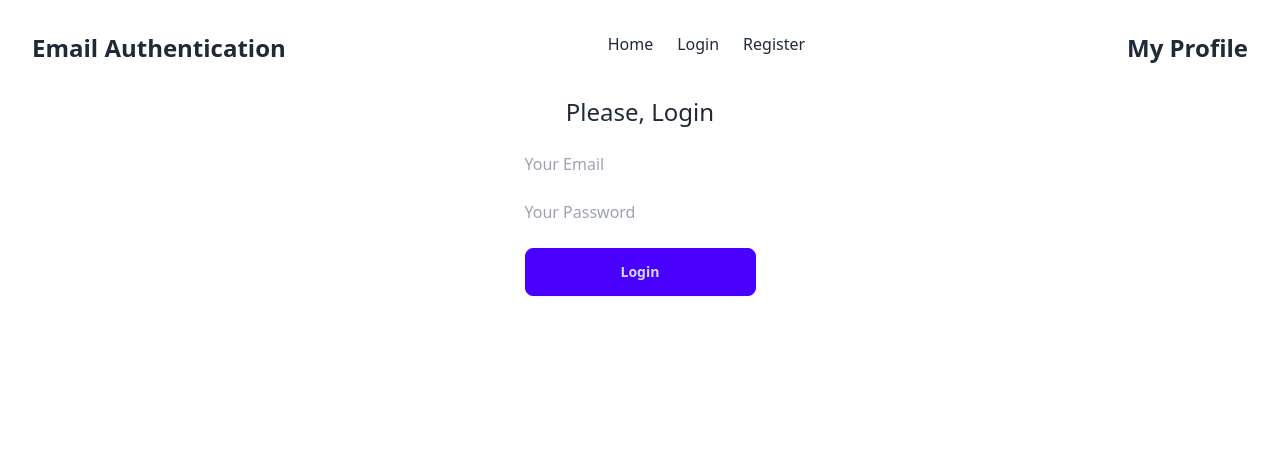
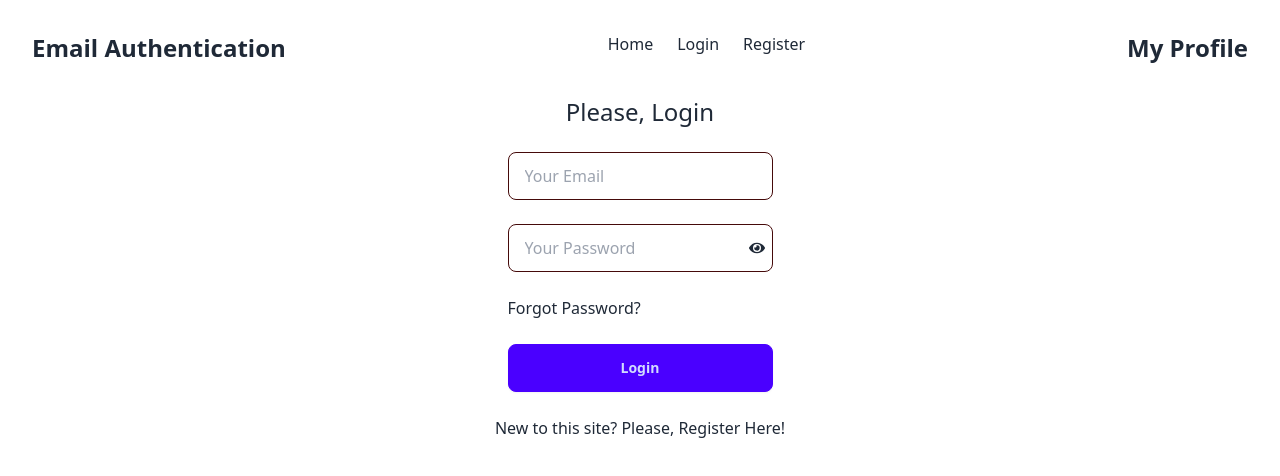
Before and after one commit to nazmul-nhb/user-email-password-auth, a React (Vite) app: page /login in a window 1280 px wide. Shown: the top 476 px of the page. Built offline with nearby package versions, Linux system fonts and the light colour scheme.

Commit message:
adde password reset functionalities

```diff
--- a/src/pages/Login.jsx
+++ b/src/pages/Login.jsx
@@ -1,28 +1,66 @@
-import { signInWithEmailAndPassword } from "firebase/auth";
+import { sendPasswordResetEmail, signInWithEmailAndPassword } from "firebase/auth";
 import auth from "../firebase.config";
+import { useRef, useState } from "react";
+import { FaEye, FaEyeSlash } from "react-icons/fa";
+import { Link } from "react-router-dom";
 
 const Login = () => {
 
-    const handleLogin =(e) => {
+    const [loginError, setLoginError] = useState('');
+    const [success, setSuccess] = useState('');
+    const [showPassword, setShowPassword] = useState(false);
+    const emailRef = useRef(null);
+
+    const handleLogin = (e) => {
         e.preventDefault();
         const email = e.target.email.value;
         const password = e.target.password.value;
+
+        setLoginError('');
+        setSuccess('');
+
         signInWithEmailAndPassword(auth, email, password)
             .then(result => {
                 console.log(result.user);
+                setSuccess('User Logged in Successfully!')
             })
             .catch(error => {
-                console.error(error);
-            })
+                setLoginError(error.message);
+            });
+        e.target.reset();
     }
+
+    const handleForgotPassword = () => {
+        setLoginError('');
+        const email = emailRef.current.value;
+        if (!email) {
+            setLoginError('Please, Provide an Email');
+            return;
+        }
+        sendPasswordResetEmail(auth, email)
+            .then(() => setSuccess('Password Reset Email Sent Successfully!'))
+            .catch(error => setLoginError(error.message))
+    }
+
     return (
         <section className="space-y-6 flex flex-col justify-center items-center mt-8">
             <h2 className="text-2xl font-medium">Please, Login</h2>
             <form onSubmit={handleLogin} className="flex flex-col gap-6">
-                <input type="email" name="email" placeholder="Your Email" />
-                <input type="password" name="password" placeholder="Your Password" />
+                <input className="input border border-red-950" type="email" name="email" ref={emailRef} placeholder="Your Email" required />
+                <div className="relative">
+                    <input className="input w-full border border-red-950" type={showPassword ? "text" : "password"} name="password" placeholder="Your Password" required />
+                    <span className="absolute top-1/2 right-2 -translate-y-1/2" onClick={() => setShowPassword(!showPassword)}>{showPassword ? <FaEyeSlash /> : <FaEye />}</span>
+                </div>
+                <a onClick={handleForgotPassword} href="#">Forgot Password?</a>
                 <input type="submit" value="Login" className="btn btn-primary" />
             </form>
+            {
+                loginError && <p className="text-red-700">{loginError}</p>
+            }
+            {
+                success && <p className="text-green-700">{success}</p>
+            }
+            <p className="font-medium">New to this site? Please, <Link to={'/register'}>Register Here!</Link></p>
         </section>
     );
 };
--- a/src/pages/Register.jsx
+++ b/src/pages/Register.jsx
@@ -2,17 +2,19 @@ import { createUserWithEmailAndPassword } from "firebase/auth";
 import auth from "../firebase.config";
 import { useState } from "react";
 import { FaEye, FaEyeSlash } from "react-icons/fa";
+import { Link } from "react-router-dom";
 
 const Register = () => {
 
     const [registerError, setRegisterError] = useState('');
     const [success, setSuccess] = useState('');
-    const [showPassword, setShowPassword] = useState(false)
+    const [showPassword, setShowPassword] = useState(false);
 
     const handleRegister = (e) => {
         e.preventDefault();
         const email = e.target.email.value;
         const password = e.target.password.value;
+        const accepted = e.target.terms.checked;
 
         setRegisterError('');
         setSuccess('');
@@ -25,6 +27,9 @@ const Register = () => {
             return;
         } else if (!/[!@#$%^&*()_+\-=[\]{};':"\\|,.<>/?]/.test(password)) {
             setRegisterError('Your Password Should Contain at least one special character!');
+            return;
+        } else if (!accepted) {
+            setRegisterError('Please, Accept Our Terms & Conditions')
             return;
         }
 
@@ -45,8 +50,12 @@ const Register = () => {
             <form onSubmit={handleRegister} className="flex flex-col gap-6">
                 <input className="input border border-red-950" type="email" name="email" placeholder="Your Email" required />
                 <div className="relative">
-                    <input className="input border border-red-950" type={showPassword ? "text" : "password"} name="password" placeholder="Your Password" required />
+                    <input className="input w-full border border-red-950" type={showPassword ? "text" : "password"} name="password" placeholder="Your Password" required />
                     <span className="absolute top-1/2 right-2 -translate-y-1/2" onClick={() => setShowPassword(!showPassword)}>{showPassword ? <FaEyeSlash /> : <FaEye />}</span>
+                </div>
+                <div className="flex gap-2">
+                    <input type="checkbox" name="terms" id="terms" />
+                    <label htmlFor="terms">Accept Our <Link>Terms & Conditions</Link></label>
                 </div>
                 <input type="submit" value="Register" className="btn btn-primary" />
             </form>
@@ -56,6 +65,7 @@ const Register = () => {
             {
                 success && <p className="text-green-700">{success}</p>
             }
+            <p className="font-medium">Already have an Account? Please, <Link to={'/login'}>Login Here!</Link></p>
         </section>
     );
 };
```
